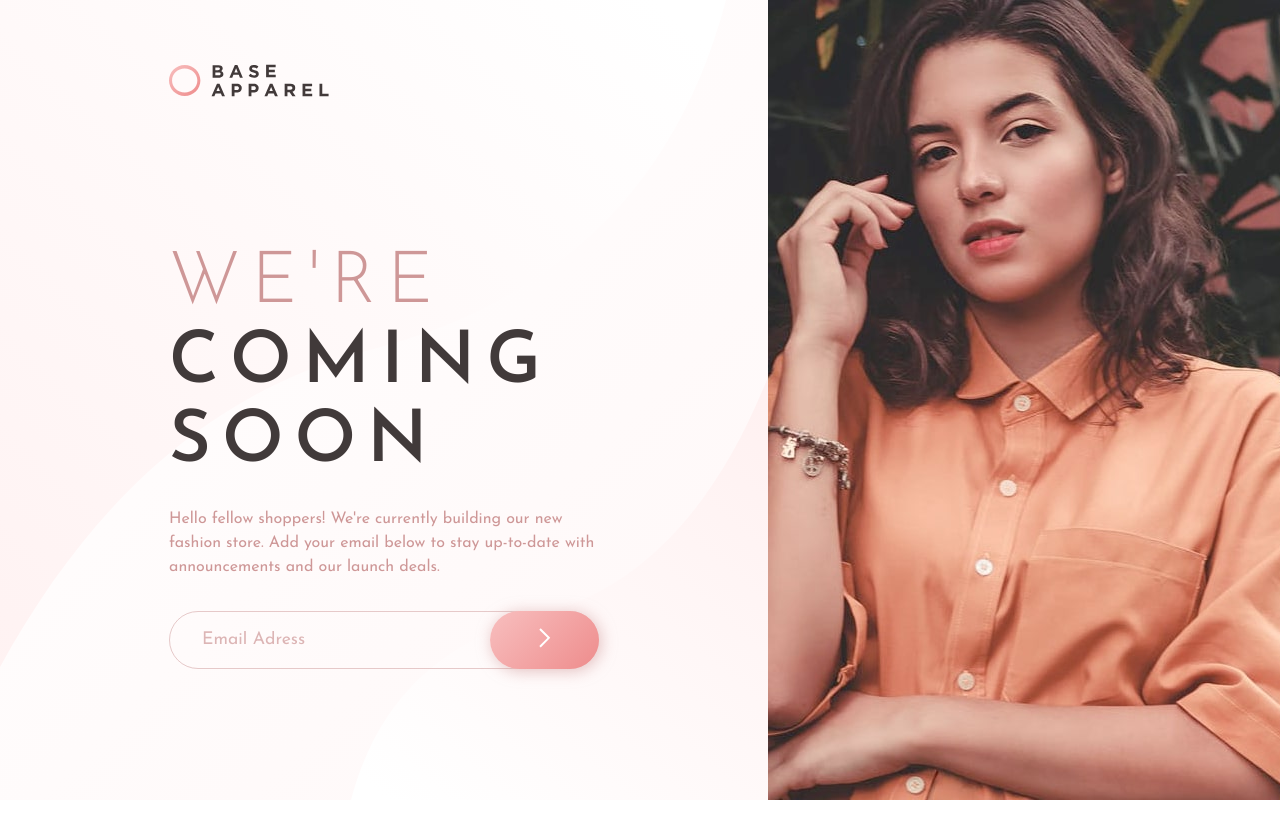
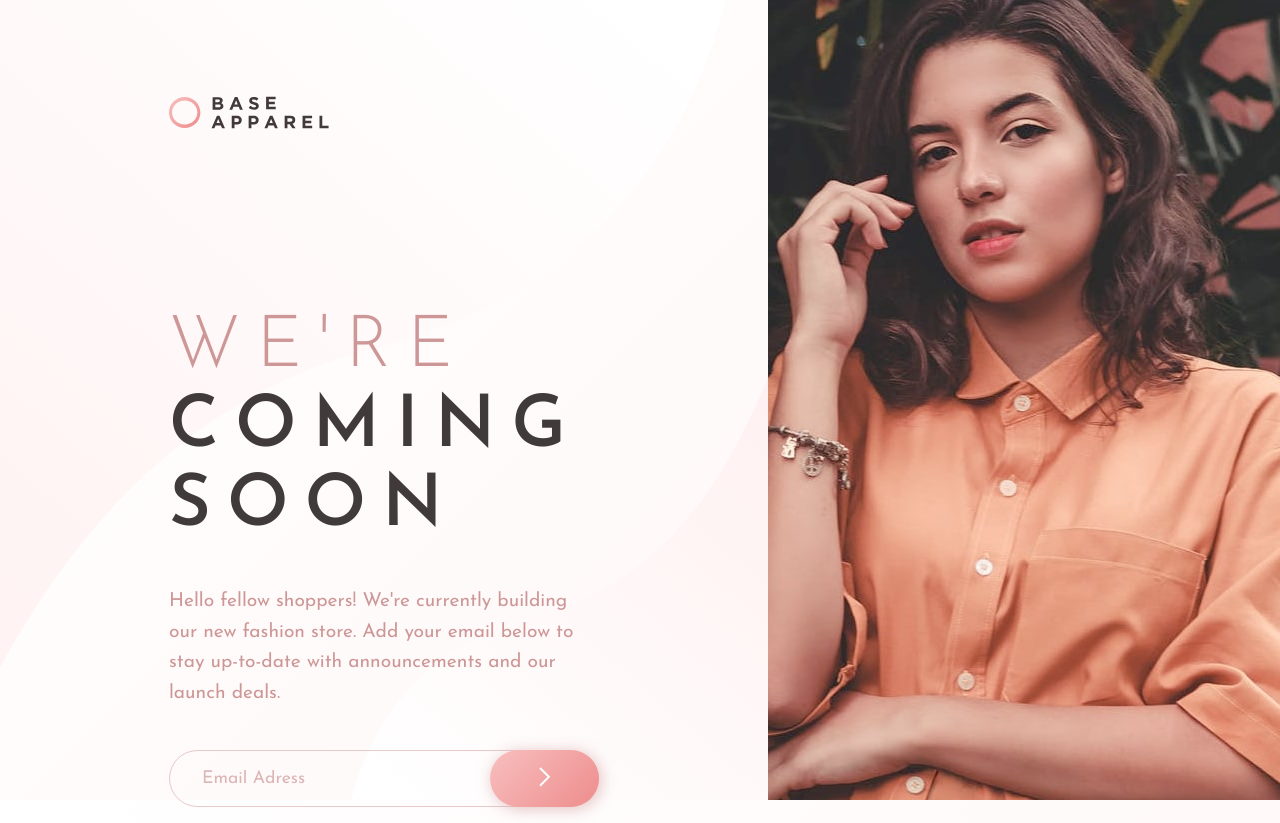
Before and after one commit to mehmet-emin-git/base-aparel-coming-soon, a plain HTML site: page index.html in a window 1280 px wide. Before the commit the page ends 800 px from the top, so only its background shows below. Drawn offline with Linux system fonts and the light colour scheme.

Commit message:
fixing the heading and the paragraph font size and letter spacing

```diff
--- a/main.scss
+++ b/main.scss
@@ -42,7 +42,7 @@ body {
     background: url("images/bg-pattern-desktop.svg") right/cover;
 
     .logo {
-      margin: 4rem 0;
+      margin: 6rem 0;
       width: 10rem;
     }
 
@@ -52,11 +52,11 @@ body {
 
     h1 {
       text-transform: uppercase;
-      letter-spacing: 11px;
+      letter-spacing: 16px;
       font-size: 4.5rem;
       font-weight: 600;
       line-height: 1.1;
-      margin: 5rem 0 1.5rem 0;
+      margin: 5rem 0 1.9rem 0;
 
       span {
         color: $desaturated-red;
@@ -65,9 +65,10 @@ body {
     }
 
     p {
-      line-height: 1.5;
+      font-size: 1.2rem;
+      line-height: 1.6;
       color: $desaturated-red;
-      margin: 1.5rem 0;
+      margin: 2.5rem 0;
     }
   }
 
```
Also changed, not shown: main.css, 1 other file.
